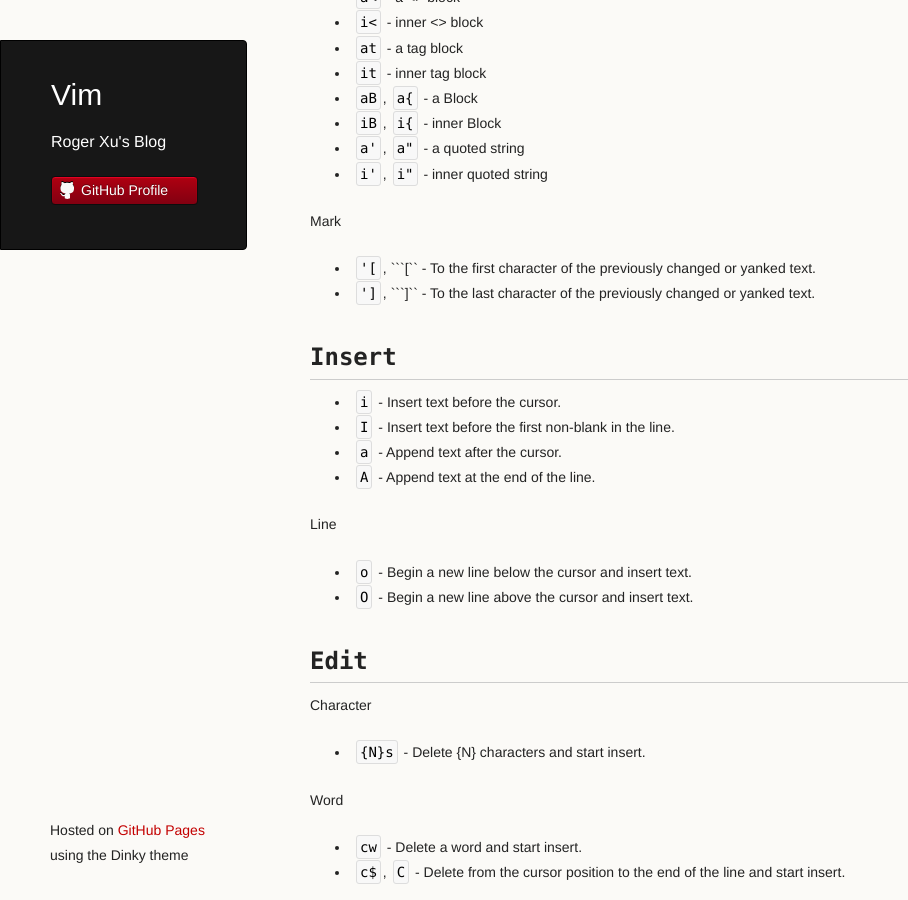
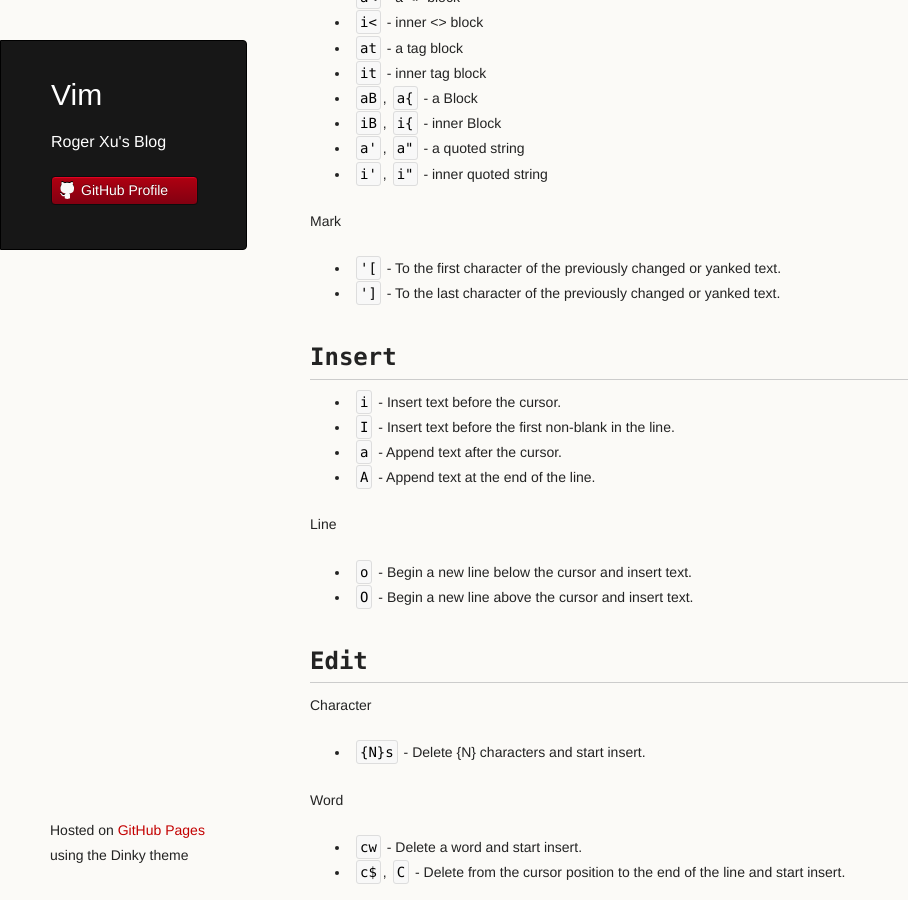
Before and after one commit to rogerxu/rogerxu.github.io, a Jekyll site: the page built from _posts/2012-09-28-vim.md, in a window 1280 px wide and 900 px high, scrolled down 2179 px. Shown: the whole window, without its empty margins (0-908 px from the left). Built offline with Jekyll 4.4.1, drawn with Linux system fonts in a browser that asks for light colours.

Commit message:
Fix Jekyll syntax error.

````diff
--- a/_posts/2012-09-28-vim.md
+++ b/_posts/2012-09-28-vim.md
@@ -83,8 +83,8 @@
 
 Block
 
-* `a[` - a [] block
-* `i[` - inner [] block
+* `a[` - a \[\] block
+* `i[` - inner \[\] block
 * `ab`, `a(` - a () block
 * `ib`, `i(` - inner () block
 * `a<` - a <> block
@@ -98,8 +98,8 @@
 
 Mark
 
-* `'[`, ```[`` - To the first character of the previously changed or yanked text.
-* `']`, ```]`` - To the last character of the previously changed or yanked text.
+* `'[` - To the first character of the previously changed or yanked text.
+* `']` - To the last character of the previously changed or yanked text.
 
 
 ## Insert
````
Also changed, not shown: _posts/2012-09-26-markdown.md (+8 -0 lines).
